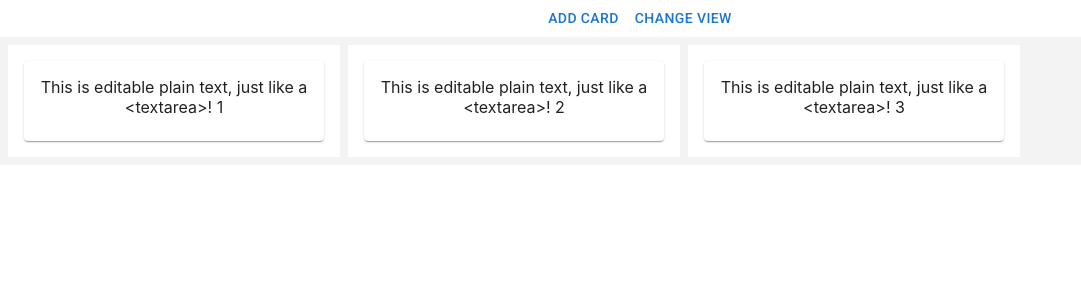
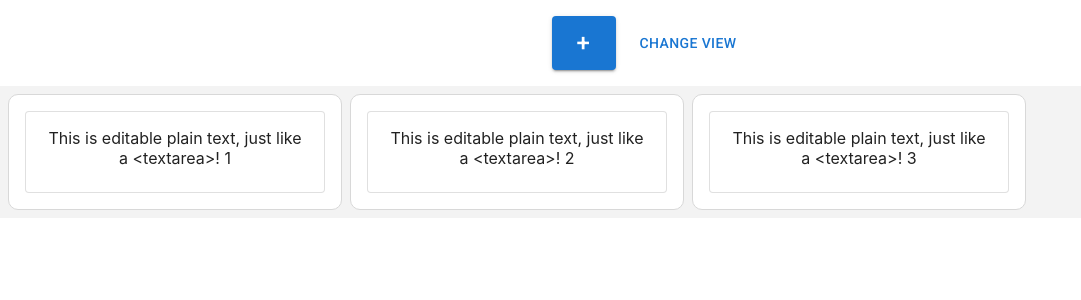
Before and after one commit to kn999kn/test_explority, a React (Create React App) app: page / in a window 1280 px wide. Shown: the top 300 px of the page, without its empty margins (0-1081 px from the left). Built offline with nearby package versions, Linux system fonts and the light colour scheme.

Commit message:
add styles

```diff
--- a/src/components/Card/index.js
+++ b/src/components/Card/index.js
@@ -5,8 +5,8 @@ import Box from "@mui/material/Box";
 
 export const Card = ({ children }) => {
   return (
-    <CardMaterial>
-      <Box sx={{ display: "flex", flexDirection: "column" }}>
+    <CardMaterial variant="outlined">
+      <Box sx={{ display: "flex", flexDirection: "column", boxShadow: "none" }}>
         <CardContent sx={{ flex: "1 0 auto" }}>{children} </CardContent>
       </Box>
     </CardMaterial>
--- a/src/index.js
+++ b/src/index.js
@@ -3,7 +3,7 @@ import ReactDOM from "react-dom";
 import "./index.css";
 import App from "./App";
 import reportWebVitals from "./reportWebVitals";
-import { store } from "./store";
+import { store } from "./redux/store";
 import { Provider } from "react-redux";
 
 ReactDOM.render(
--- a/src/redux/editorsSlice.js
+++ b/src/redux/editorsSlice.js
@@ -49,7 +49,6 @@ export const editorsSlice = createSlice({
         id: action.payload.id,
         value: [
           {
-            // type: "paragraph",
             children: [{ text: "" }],
           },
         ],
--- a/src/store.js
+++ b/src/redux/store.js
@@ -1,6 +1,6 @@
 import { configureStore } from "@reduxjs/toolkit";
-import editorsReducer from "./redux/editorsSlice";
-import viewTypeReducer from "./redux/viewTypeSlice";
+import editorsReducer from "./editorsSlice";
+import viewTypeReducer from "./viewTypeSlice";
 export const store = configureStore({
   reducer: { editors: editorsReducer, viewType: viewTypeReducer },
 });
--- a/src/screens/Home/AddCardButton/index.js
+++ b/src/screens/Home/AddCardButton/index.js
@@ -4,10 +4,17 @@ import { v4 as uuidv4 } from "uuid";
 import { Button } from "@mui/material";
 import { addEntity } from "../../../redux/editorsSlice";
 
-export const AddCardButton = ({ title = "add card" }) => {
+export const AddCardButton = ({ title = "+" }) => {
   const dispatch = useDispatch();
   return (
-    <Button onClick={() => dispatch(addEntity({ id: uuidv4() }))}>
+    <Button
+      sx={{
+        fontSize: "1.5rem",
+        margin: "0 1rem",
+      }}
+      variant="contained"
+      onClick={() => dispatch(addEntity({ id: uuidv4() }))}
+    >
       {title}
     </Button>
   );
--- a/src/screens/Home/EditorCard/index.js
+++ b/src/screens/Home/EditorCard/index.js
@@ -12,6 +12,8 @@ const getItemStyle = (isDragging, draggableStyle, isHorizontal) => ({
   background: isDragging ? "lightgreen" : "white",
   minWidth: 300,
   maxWidth: 300,
+  border: "1px solid rgb(216 216 216)",
+  borderRadius: "10px",
   ...draggableStyle,
 });
 
--- a/src/screens/Home/index.js
+++ b/src/screens/Home/index.js
@@ -1,5 +1,6 @@
 import React from "react";
 import { useSelector, useDispatch } from "react-redux";
+import Box from "@mui/material/Box";
 import { EditorCard } from "../Home/EditorCard";
 import { List } from "../../components/List";
 import { AddCardButton } from "./AddCardButton";
@@ -26,8 +27,10 @@ export const Home = () => {
 
   return (
     <>
-      <AddCardButton />
-      <ChangeViewButton />
+      <Box sx={{ margin: "1rem 0" }}>
+        <AddCardButton />
+        <ChangeViewButton />
+      </Box>
       <DragDropContext onDragEnd={onDragEnd}>
         <List
           items={editors}
```
